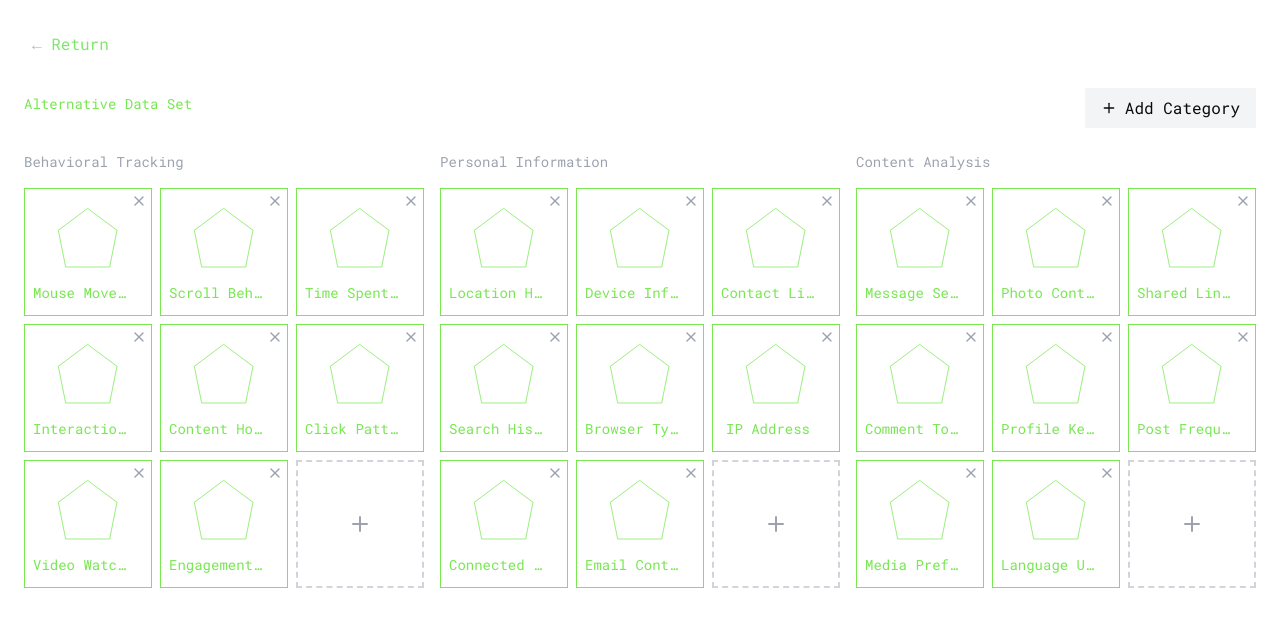
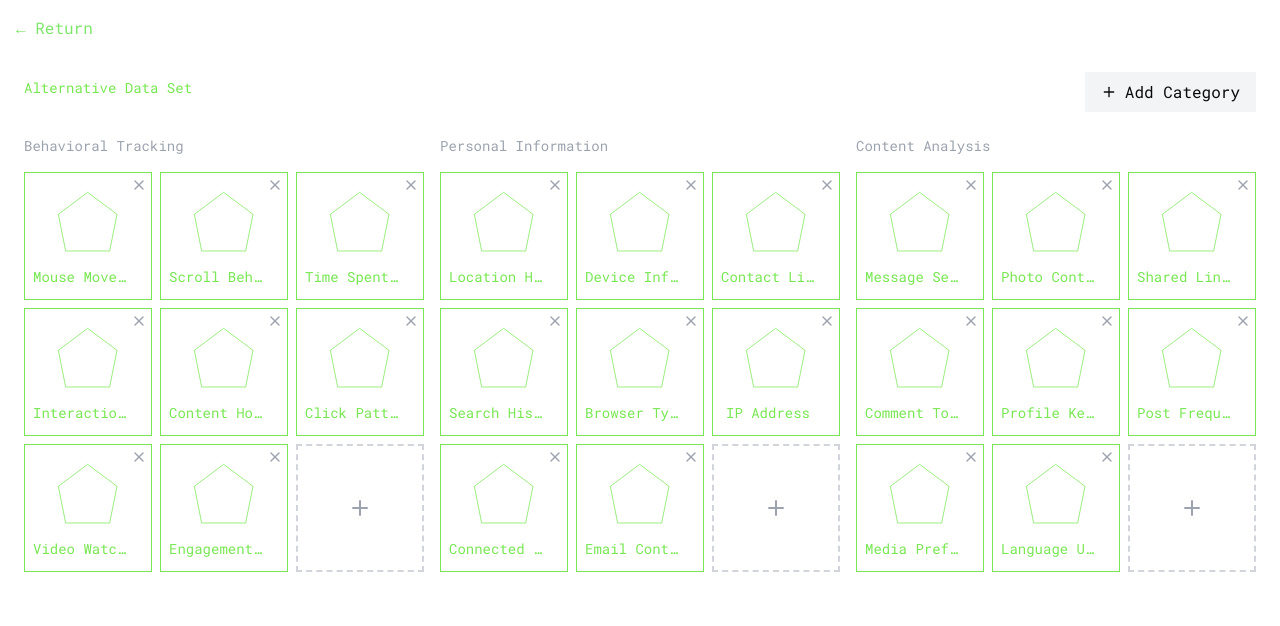
Before and after one commit to joshuakasyoka/imaginealgorithm, a Next.js app: page /tools/data-set-tool in a window 1280 px wide. Shown: the top 626 px of the page. Built offline with nearby package versions, Linux system fonts and the light colour scheme.

Commit message:
last version working in dev

```diff
--- a/app/tools/data-set-tool/page.tsx
+++ b/app/tools/data-set-tool/page.tsx
@@ -2,7 +2,7 @@ import DataCollectionWorkshop from '../../../components/DataSetTool';
 import NavBar from '../../../components/nav';
 export default function Home() {
   return (
-    <div className='flex flex-col gap-16'>
+    <div className='flex flex-col gap-12'>
       <header>
         <NavBar/>
       </header>
--- a/app/tools/data-tool/page.tsx
+++ b/app/tools/data-tool/page.tsx
@@ -2,7 +2,7 @@ import MinimalBehaviorAnalyzer from '../../../components/BehaviourAnalyser';
 import NavBar from '../../../components/nav';
 export default function Home() {
   return (
-    <div className='flex flex-col gap-16'>
+    <div className='flex flex-col gap-12'>
       <header>
         <NavBar/>
       </header>
--- a/components/nav.tsx
+++ b/components/nav.tsx
@@ -3,7 +3,7 @@ import Link from 'next/link';
 const NavBar = () => {
   return (
     <nav className="fixed top-0 left-0 bg-white/80 backdrop-blur-sm z-10 pl-0">
-      <div className="max-w-7xl mx-auto p-8">
+      <div className="max-w-7xl mx-auto p-4">
         <Link href="/" className="text-[#7EE66B] hover:text-[#6CD559]">
           ← Return
         </Link>
```
